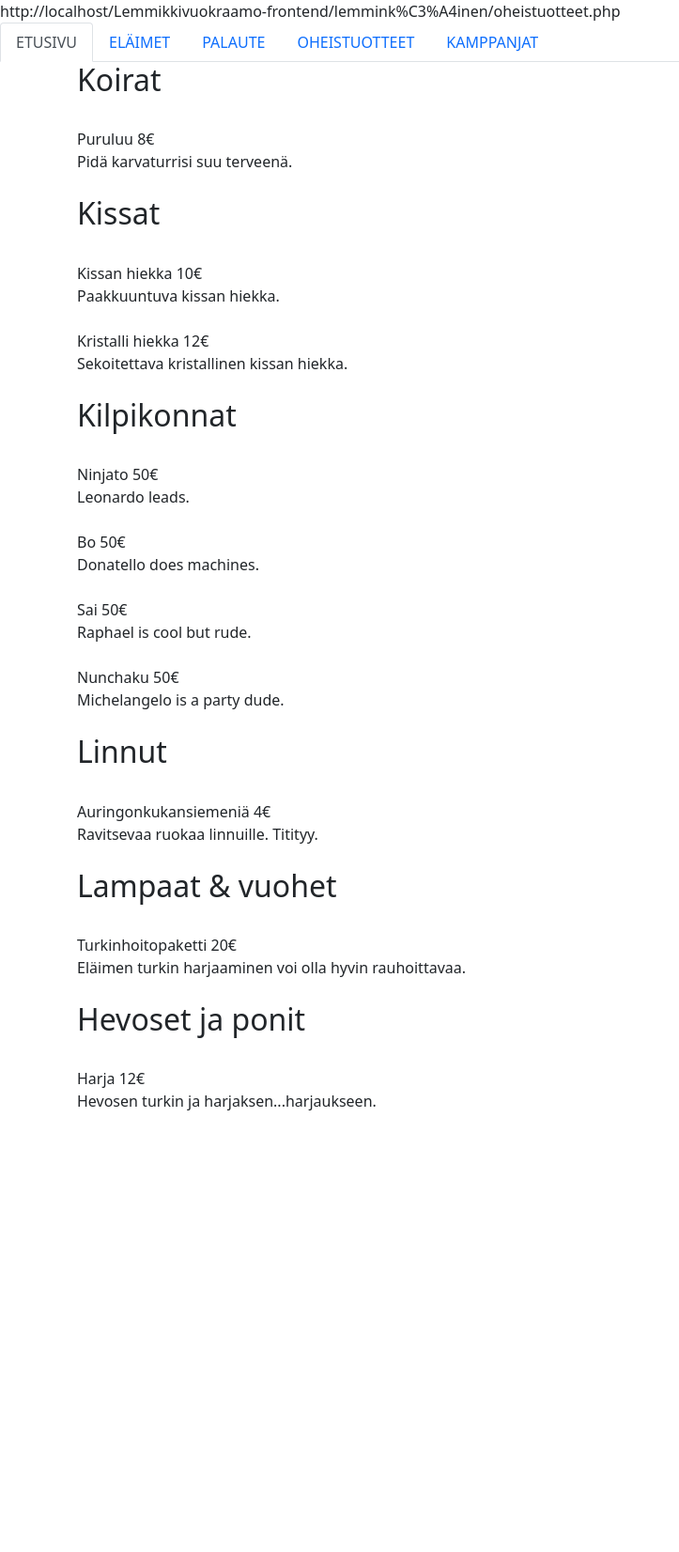
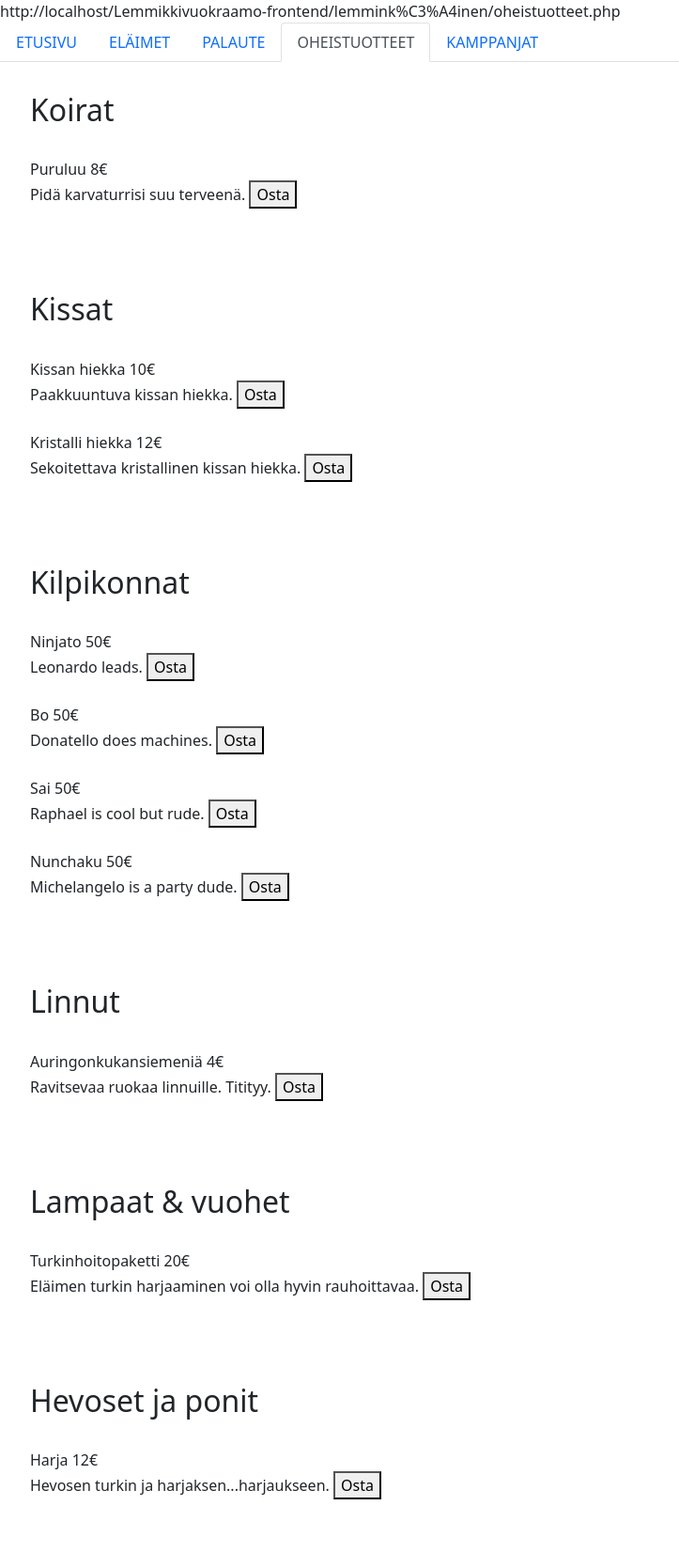
Before and after one commit to JohanKivilomplo/Lemmikkivuokraamo-frontend, a PHP site: the page made by lemminkäinen/oheistuotteet.php in a window 1280 px wide. Shown: the whole page at 94% size, without its empty margins (0-723 px from the left). Before the commit the page ends 1182 px from the top, so only its background shows below. Run offline with PHP 8.4, Linux system fonts and the light colour scheme; data comes from the database, SQL or seed files in the repository.

Commit message:
lisätty oheistuotteille oma css ja napit

```diff
--- /dev/null
+++ b/lemminkäinen/oheistuotteet.css
@@ -0,0 +1,3 @@
+.dogs,.cats,.turtles,.birds,.sheeps,.horses{
+    padding: 2em;
+};
--- a/lemminkäinen/oheistuotteet.php
+++ b/lemminkäinen/oheistuotteet.php
@@ -5,8 +5,9 @@
     <meta http-equiv="X-UA-Compatible" content="IE=edge">
     <meta name="viewport" content="width=device-width, initial-scale=1.0">
 
-    <link rel="stylesheet" href="Portfolio.css">
-    <link href="https://cdn.jsdelivr.net/npm/bootstrap@5.1.3/dist/css/bootstrap.min.css" rel="stylesheet" integrity="sha384-1BmE4kWBq78iYhFldvKuhfTAU6auU8tT94WrHftjDbrCEXSU1oBoqyl2QvZ6jIW3" crossorigin="anonymous">
+<link href="https://cdn.jsdelivr.net/npm/bootstrap@5.1.3/dist/css/bootstrap.min.css" rel="stylesheet" integrity="sha384-1BmE4kWBq78iYhFldvKuhfTAU6auU8tT94WrHftjDbrCEXSU1oBoqyl2QvZ6jIW3" crossorigin="anonymous">
+<link rel="stylesheet" href="oheistuotteet.css">
+
     <title>LEMMINKAINEN</title>
 </head>
 http://localhost/Lemmikkivuokraamo-frontend/lemmink%C3%A4inen/oheistuotteet.php
@@ -16,7 +17,7 @@ http://localhost/Lemmikkivuokraamo-frontend/lemmink%C3%A4inen/oheistuotteet.php
   <header>
       <ul class="nav nav-tabs">
         <li class="nav-item">
-          <a class="nav-link active" aria-current="page" href="../lemminkäinen/index.php">ETUSIVU</a>
+          <a class="nav-link" aria-current="page" href="../lemminkäinen/index.php">ETUSIVU</a>
         </li>
         <li class="nav-item">
           <a class="nav-link" href="../lemminkäinen/eläimet.php">ELÄIMET</a>
@@ -25,15 +26,14 @@ http://localhost/Lemmikkivuokraamo-frontend/lemmink%C3%A4inen/oheistuotteet.php
           <a class="nav-link" href="../lemminkäinen/PALAUTE.php">PALAUTE</a>
         </li>
         <li class="nav-item">
-          <a class="nav-link" href="../lemminkäinen/oheistuotteet.php">OHEISTUOTTEET</a>
+          <a class="nav-link active" href="../lemminkäinen/oheistuotteet.php">OHEISTUOTTEET</a>
         </li>
         <li class="nav-item">
             <a class="nav-link" href="../lemminkäinen/kamppanja.php">KAMPPANJAT</a>
           </li>
       </ul>
   </header>
-
-    <div class="container">
+      <div class="dogs">
         <?php
           $products = getDogProducts();
           $animal = getDog();
@@ -42,10 +42,13 @@ http://localhost/Lemmikkivuokraamo-frontend/lemmink%C3%A4inen/oheistuotteet.php
             echo "<div>" . "<h2>" . $a["lajinimi"] . "</h2>" . '</div>'. "</br>";
             }
           foreach($products as $p){
-          echo "<div>".$p["tuote"]." ".$p["hinta"]."€"."</br>".$p["info"] . '</div>'. "</br>";
+          echo "<div>".$p["tuote"]." ".$p["hinta"]."€"."</br>".$p["info"] . " " .'<button>Osta</button>' . '</div>' . "</br>";
           }
+        ?>
+      </div>
 
-
+      <div class="cats">
+        <?php
           $products = getCatProducts();
           $animal = getCat();
 
@@ -53,10 +56,13 @@ http://localhost/Lemmikkivuokraamo-frontend/lemmink%C3%A4inen/oheistuotteet.php
             echo "<div>" . "<h2>" . $a["lajinimi"] . "</h2>" . '</div>'. "</br>";
             }
           foreach($products as $p){
-          echo "<div>".$p["tuote"]." ".$p["hinta"]."€"."</br>".$p["info"] . '</div>'. "</br>";
+          echo "<div>".$p["tuote"]." ".$p["hinta"]."€"."</br>".$p["info"] . " " .'<button>Osta</button>' . '</div>'. "</br>";
           }
+        ?>
+      </div>
 
-
+      <div class="turtles">
+        <?php
           $products = getTurtleProducts();
           $animal = getTurtle();
 
@@ -64,10 +70,13 @@ http://localhost/Lemmikkivuokraamo-frontend/lemmink%C3%A4inen/oheistuotteet.php
             echo "<div>" . "<h2>" . $a["lajinimi"] . "</h2>" . '</div>'. "</br>";
             }
           foreach($products as $p){
-          echo "<div>".$p["tuote"]." ".$p["hinta"]."€"."</br>".$p["info"] . '</div>'. "</br>";
+          echo "<div>".$p["tuote"]." ".$p["hinta"]."€"."</br>".$p["info"] . " " .'<button>Osta</button>' . '</div>'. "</br>";
           }
+        ?>
+      </div>
 
-
+      <div class="birds">
+        <?php
           $products = getBirdProducts();
           $animal = getBird();
 
@@ -75,9 +84,13 @@ http://localhost/Lemmikkivuokraamo-frontend/lemmink%C3%A4inen/oheistuotteet.php
             echo "<div>" . "<h2>" . $a["lajinimi"] . "</h2>" . '</div>'. "</br>";
             }
           foreach($products as $p){
-          echo "<div>".$p["tuote"]." ".$p["hinta"]."€"."</br>".$p["info"] . '</div>'. "</br>";
+          echo "<div>".$p["tuote"]." ".$p["hinta"]."€"."</br>".$p["info"] . " " .'<button>Osta</button>' . '</div>'. "</br>";
           }
+        ?>
+      </div>
 
+      <div class="sheeps">
+        <?php
           $products = getSheepProducts();
           $animal = getSheep();
 
@@ -85,9 +98,13 @@ http://localhost/Lemmikkivuokraamo-frontend/lemmink%C3%A4inen/oheistuotteet.php
             echo "<div>" . "<h2>" . $a["lajinimi"] . "</h2>" . '</div>'. "</br>";
             }
           foreach($products as $p){
-          echo "<div>".$p["tuote"]." ".$p["hinta"]."€"."</br>".$p["info"] . '</div>'. "</br>";
+          echo "<div>".$p["tuote"]." ".$p["hinta"]."€"."</br>".$p["info"] . " " .'<button>Osta</button>' . '</div>' . "</br>";
           }
+        ?>
+      </div>
 
+      <div class="horses">
+        <?php
           $products = getHorseProducts();
           $animal = getHorse();
 
@@ -95,10 +112,11 @@ http://localhost/Lemmikkivuokraamo-frontend/lemmink%C3%A4inen/oheistuotteet.php
             echo "<div>" . "<h2>" . $a["lajinimi"] . "</h2>" . '</div>'. "</br>";
             }
           foreach($products as $p){
-          echo "<div>".$p["tuote"]." ".$p["hinta"]."€"."</br>".$p["info"] . '</div>'. "</br>";
+          echo "<div>".$p["tuote"]." ".$p["hinta"]."€"."</br>".$p["info"] . " " .'<button>Osta</button>' . '</div>'. "</br>";
           }
         ?>
-    </div>
+      </div>
+
 
   <footer>
     <div class="container">
```
